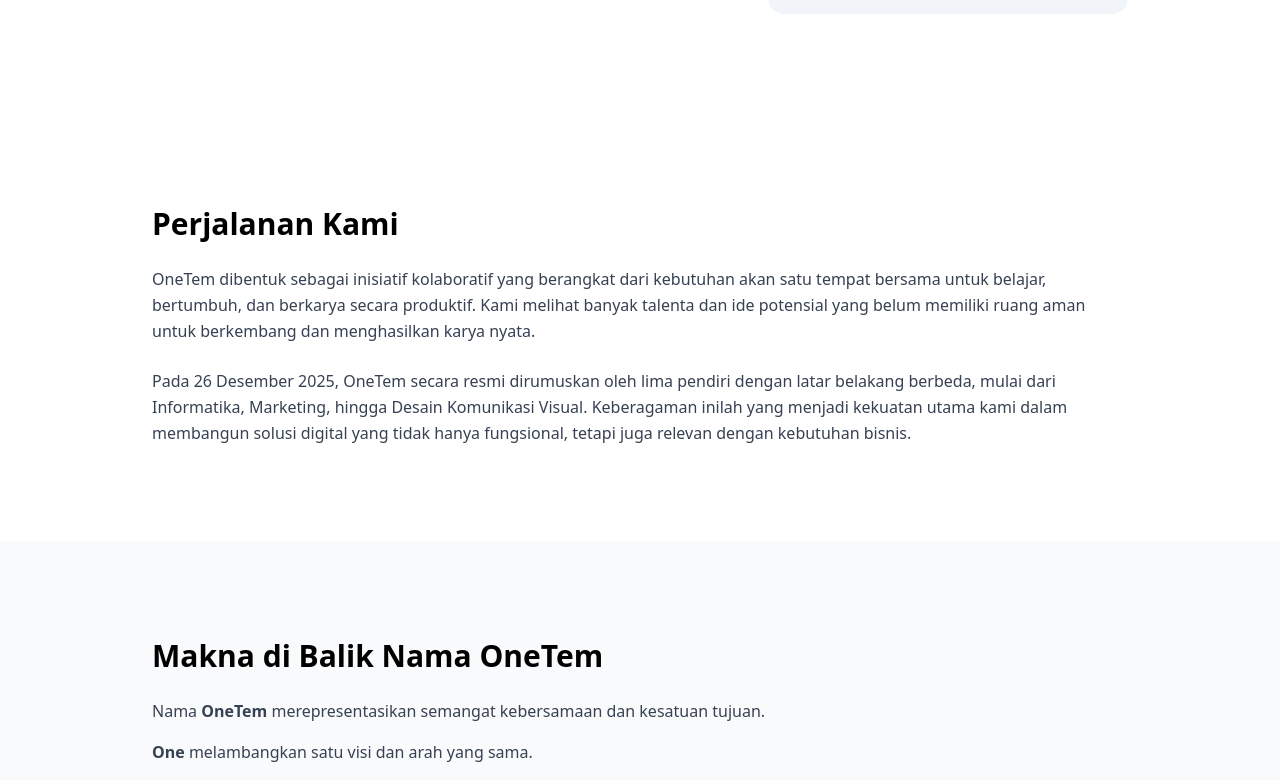
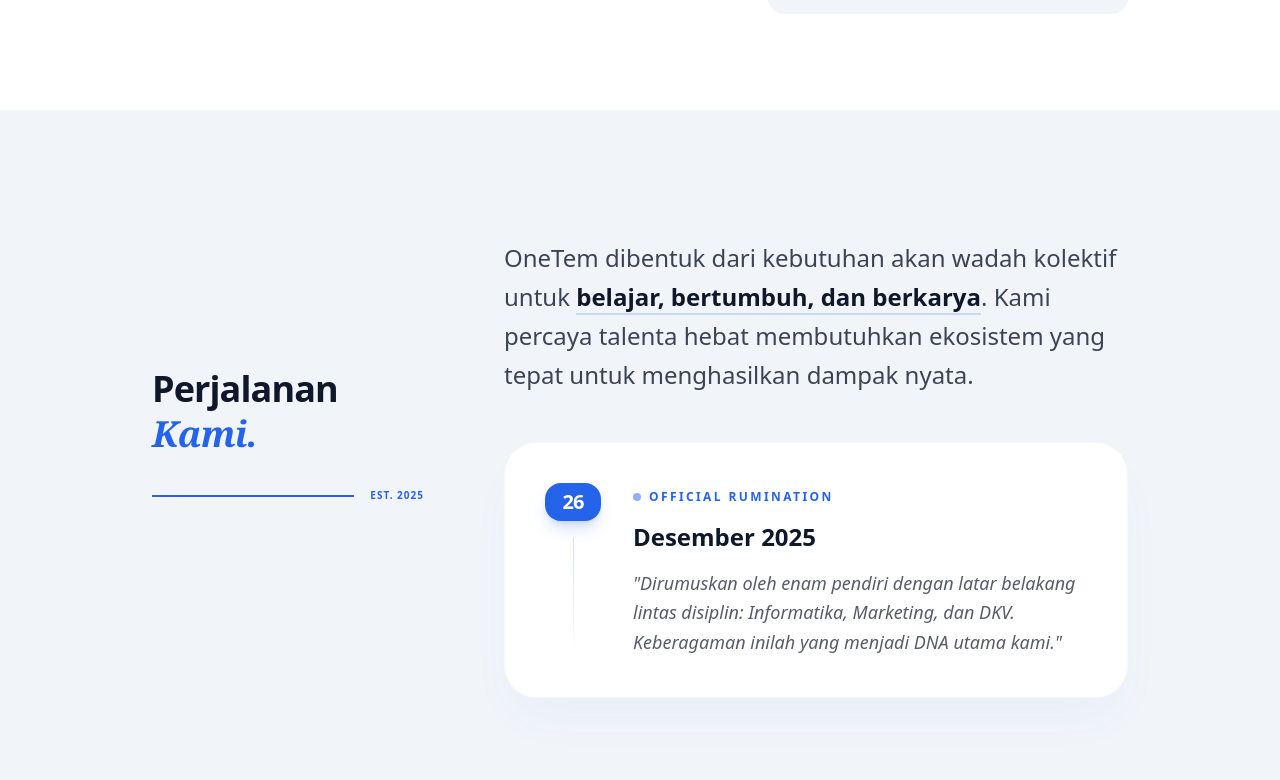
Before and after one commit to iqmalakur/onetem, a Vue app: page /about in a window 1280 px wide. Shown: the part 610-1390 px from the top of the page. Built offline with nearby package versions, Linux system fonts and the light colour scheme; the HTML template or start-up script is replaced by a standard one.

Commit message:
redesign story section

```diff
--- a/src/pages/about/sections/Story.vue
+++ b/src/pages/about/sections/Story.vue
@@ -1,21 +1,125 @@
+<script setup lang="ts">
+import { useElementObserver } from "@/composables/useElementObserver";
+
+const { target: _target, isVisible } = useElementObserver();
+</script>
+
 <template>
-  <section class="py-24">
-    <div class="max-w-5xl mx-auto px-6">
-      <h2 class="text-2xl md:text-3xl font-bold mb-6">Perjalanan Kami</h2>
-      <p class="text-gray-700 leading-relaxed mb-6">
-        OneTem dibentuk sebagai inisiatif kolaboratif yang berangkat dari
-        kebutuhan akan satu tempat bersama untuk belajar, bertumbuh, dan
-        berkarya secara produktif. Kami melihat banyak talenta dan ide potensial
-        yang belum memiliki ruang aman untuk berkembang dan menghasilkan karya
-        nyata.
-      </p>
-      <p class="text-gray-700 leading-relaxed">
-        Pada 26 Desember 2025, OneTem secara resmi dirumuskan oleh lima pendiri
-        dengan latar belakang berbeda, mulai dari Informatika, Marketing, hingga
-        Desain Komunikasi Visual. Keberagaman inilah yang menjadi kekuatan utama
-        kami dalam membangun solusi digital yang tidak hanya fungsional, tetapi
-        juga relevan dengan kebutuhan bisnis.
-      </p>
+  <section
+    ref="_target"
+    class="relative py-24 md:py-32 bg-secondary transition-colors duration-700 overflow-hidden"
+  >
+    <div
+      class="absolute inset-0 opacity-[0.4] pointer-events-none transition-opacity duration-1000"
+      :class="isVisible ? 'opacity-40' : 'opacity-0'"
+      style="
+        background-image: radial-gradient(
+          var(--color-primary) 0.5px,
+          transparent 0.5px
+        );
+        background-size: 24px 24px;
+      "
+    ></div>
+
+    <div class="max-w-5xl mx-auto px-6 relative z-10">
+      <div class="grid md:grid-cols-12 gap-12 lg:gap-20 items-start">
+        <div class="md:col-span-4 md:sticky md:top-32">
+          <div
+            class="transition-all duration-1000 ease-out"
+            :class="
+              isVisible
+                ? 'opacity-100 translate-x-0'
+                : 'opacity-0 -translate-x-10'
+            "
+          >
+            <h2
+              class="text-3xl md:text-4xl font-black text-text-main tracking-tight leading-tight"
+            >
+              Perjalanan <br />
+              <span class="text-primary italic font-serif">Kami.</span>
+            </h2>
+
+            <div class="mt-8 flex items-center gap-4">
+              <div class="h-0.5 bg-text-main/10 flex-1 overflow-hidden">
+                <div
+                  class="h-full bg-primary transition-all duration-1000 delay-500"
+                  :class="isVisible ? 'w-full' : 'w-0'"
+                ></div>
+              </div>
+              <span
+                class="text-[10px] font-black tracking-widest text-primary uppercase"
+                >Est. 2025</span
+              >
+            </div>
+          </div>
+        </div>
+
+        <div class="md:col-span-8 space-y-12">
+          <div
+            class="transition-all duration-1000 delay-300 ease-out"
+            :class="
+              isVisible
+                ? 'opacity-100 translate-y-0'
+                : 'opacity-0 translate-y-10'
+            "
+          >
+            <p class="text-xl md:text-2xl text-text-main/80 leading-relaxed">
+              OneTem dibentuk dari kebutuhan akan wadah kolektif untuk
+              <span
+                class="text-text-main font-bold border-b-2 border-primary/20"
+                >belajar, bertumbuh, dan berkarya</span
+              >. Kami percaya talenta hebat membutuhkan ekosistem yang tepat
+              untuk menghasilkan dampak nyata.
+            </p>
+          </div>
+
+          <div
+            class="group relative p-8 md:p-10 rounded-4xl bg-bg-main shadow-2xl shadow-primary/5 border border-primary/5 transition-all duration-1000 delay-500"
+            :class="
+              isVisible
+                ? 'opacity-100 translate-y-0'
+                : 'opacity-0 translate-y-12'
+            "
+          >
+            <div class="flex flex-col sm:flex-row gap-8">
+              <div class="flex sm:flex-col items-center gap-4">
+                <div
+                  class="w-14 h-14 rounded-2xl bg-primary flex items-center justify-center text-white shadow-lg shadow-primary/20"
+                >
+                  <span class="text-xl font-black tracking-tighter">26</span>
+                </div>
+                <div
+                  class="hidden sm:block w-px h-full min-h-20 bg-linear-to-b from-primary/20 to-transparent"
+                ></div>
+              </div>
+
+              <div class="flex-1">
+                <div class="inline-flex items-center gap-2 mb-4">
+                  <span
+                    class="w-2 h-2 rounded-full bg-primary animate-pulse"
+                  ></span>
+                  <span
+                    class="text-xs font-bold text-primary uppercase tracking-[0.2em]"
+                    >Official Rumination</span
+                  >
+                </div>
+
+                <h3
+                  class="text-2xl font-bold text-text-main mb-4 group-hover:text-primary transition-colors duration-300"
+                >
+                  Desember 2025
+                </h3>
+
+                <p class="text-text-main/70 leading-relaxed italic text-lg">
+                  "Dirumuskan oleh enam pendiri dengan latar belakang lintas
+                  disiplin: Informatika, Marketing, dan DKV. Keberagaman inilah
+                  yang menjadi DNA utama kami."
+                </p>
+              </div>
+            </div>
+          </div>
+        </div>
+      </div>
     </div>
   </section>
 </template>
```
